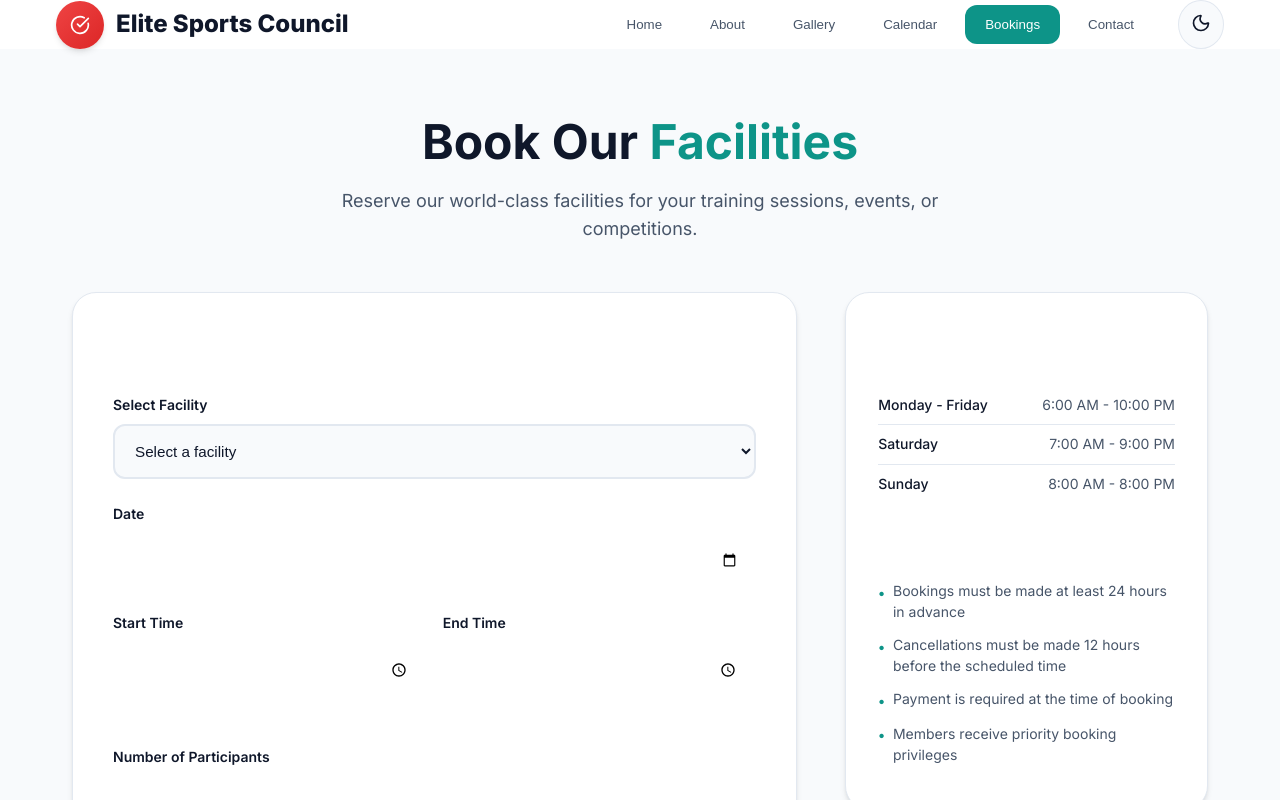
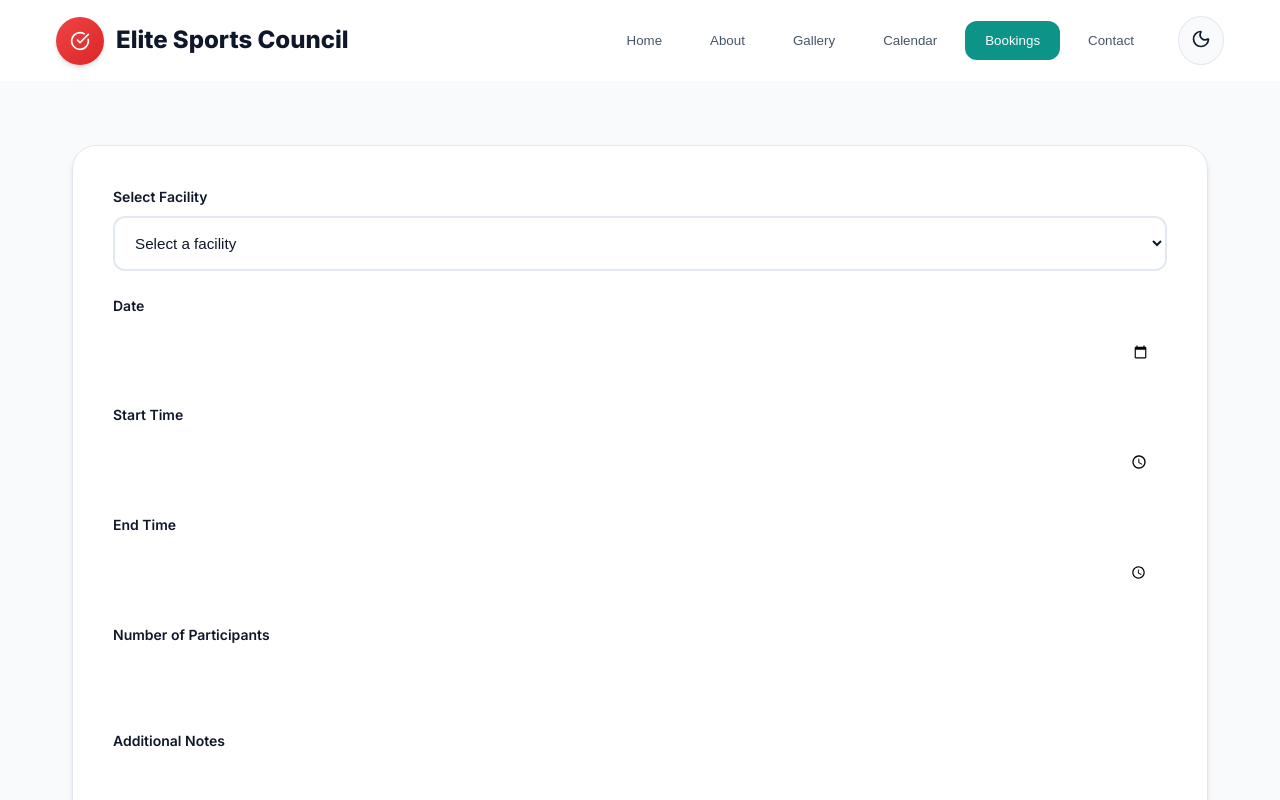
Before and after one commit to AdarshReddy2106/Sports_IITPkd, a React (Vite) app: page / in a window 1280 px wide. Both pictures are taken after a click on the button "Bookings". Shown: the top 800 px of the page. Built offline with nearby package versions, Linux system fonts and the light colour scheme.

Commit message:
modified Styles

```diff
--- a/src/index.css
+++ b/src/index.css
@@ -77,7 +77,7 @@ p {
 .container {
   max-width: 1200px;
   margin: 0 auto;
-  padding: 0 1rem;
+  padding: 1rem 1rem;
 }
 
 .section {
--- a/src/pages/Bookings.css
+++ b/src/pages/Bookings.css
@@ -82,7 +82,7 @@
   padding: 1rem;
   border: 2px solid var(--border-primary);
   border-radius: 0.75rem;
-  background: var(--bg-secondary);
+  background: var(--bg-primary);
   color: var(--text-primary);
   transition: all 0.3s ease;
   font-size: 0.95rem;
--- a/src/pages/Bookings.jsx
+++ b/src/pages/Bookings.jsx
@@ -1,5 +1,4 @@
 import React, { useState } from 'react';
-import { Phone, Mail } from 'lucide-react';
 import './Bookings.css';
 
 const Bookings = () => {
@@ -22,132 +21,68 @@ const Bookings = () => {
   return (
     <div className="bookings-container">
       <div className="bookings-wrapper">
-        <div className="bookings-header">
-          <h2 className="bookings-title">
-            Book Our <span className="accent">Facilities</span>
-          </h2>
-          <p className="bookings-description">
-            Reserve our world-class facilities for your training sessions, events, or competitions.
-          </p>
-        </div>
-
-        <div className="bookings-content">
-          <div className="booking-form-card">
-            <h3 className="form-title">Facility Booking</h3>
+        <form className="booking-form-card">
           <div className="form-group">
             <label className="form-label">Select Facility</label>
             <select
+              className="form-select"
               value={selectedFacility}
-                onChange={(e) => setSelectedFacility(e.target.value)}
-                className="form-select"
+              onChange={e => setSelectedFacility(e.target.value)}
             >
               <option value="">Select a facility</option>
-                {facilities.map(facility => (
-                  <option key={facility.id} value={facility.id}>{facility.name}</option>
+              {facilities.map(fac => (
+                <option key={fac.id} value={fac.id}>{fac.name}</option>
               ))}
             </select>
           </div>
-
           <div className="form-group">
             <label className="form-label">Date</label>
             <input
               type="date"
+              className="form-input"
               value={bookingDate}
-                onChange={(e) => setBookingDate(e.target.value)}
-                className="form-input"
+              onChange={e => setBookingDate(e.target.value)}
             />
           </div>
-
-            <div className="form-row">
           <div className="form-group">
             <label className="form-label">Start Time</label>
             <input
               type="time"
+              className="form-input"
               value={startTime}
-                  onChange={(e) => setStartTime(e.target.value)}
-                  className="form-input"
+              onChange={e => setStartTime(e.target.value)}
             />
           </div>
           <div className="form-group">
             <label className="form-label">End Time</label>
             <input
               type="time"
+              className="form-input"
               value={endTime}
-                  onChange={(e) => setEndTime(e.target.value)}
-                  className="form-input"
+              onChange={e => setEndTime(e.target.value)}
             />
           </div>
-            </div>
-
           <div className="form-group">
             <label className="form-label">Number of Participants</label>
             <input
               type="number"
+              className="form-input"
               value={participants}
-                onChange={(e) => setParticipants(e.target.value)}
-                className="form-input"
-                placeholder="Enter number of participants"
+              onChange={e => setParticipants(e.target.value)}
+              min={1}
             />
           </div>
-
           <div className="form-group">
             <label className="form-label">Additional Notes</label>
             <textarea
+              className="form-textarea"
               value={notes}
-                onChange={(e) => setNotes(e.target.value)}
-                className="form-textarea"
-                placeholder="Any additional requirements or notes"
+              onChange={e => setNotes(e.target.value)}
+              placeholder="Any special requests?"
             />
           </div>
-
-            <button className="submit-btn">
-              Book Now
-            </button>
-          </div>
-
-          <div className="sidebar">
-            <div className="info-card">
-              <h3 className="info-title">Booking Information</h3>
-              <div className="hours-table">
-                <div className="hours-row">
-                  <span className="hours-day">Monday - Friday</span>
-                  <span className="hours-time">6:00 AM - 10:00 PM</span>
-                </div>
-                <div className="hours-row">
-                  <span className="hours-day">Saturday</span>
-                  <span className="hours-time">7:00 AM - 9:00 PM</span>
-                </div>
-                <div className="hours-row">
-                  <span className="hours-day">Sunday</span>
-                  <span className="hours-time">8:00 AM - 8:00 PM</span>
-                </div>
-              </div>
-
-              <h4 className="info-title" style={{ marginTop: '2rem', marginBottom: '1rem' }}>Booking Policies</h4>
-              <ul className="policies-list">
-                <li className="policy-item">Bookings must be made at least 24 hours in advance</li>
-                <li className="policy-item">Cancellations must be made 12 hours before the scheduled time</li>
-                <li className="policy-item">Payment is required at the time of booking</li>
-                <li className="policy-item">Members receive priority booking privileges</li>
-              </ul>
-            </div>
-
-            <div className="help-card">
-              <h3 className="help-title">Need Help?</h3>
-              <p className="help-description">Our team is ready to assist you with your booking needs. Contact us for personalized assistance.</p>
-              <div className="contact-info">
-                <div className="contact-item">
-                  <Phone className="contact-icon" />
-                  <span>+1 (555) 123-4567</span>
-                </div>
-                <div className="contact-item">
-                  <Mail className="contact-icon" />
-                  <span>bookings@elitesports.com</span>
-                </div>
-              </div>
-            </div>
-          </div>
-        </div>
+          <button type="submit" className="btn btn-primary">Book Now</button>
+        </form>
       </div>
     </div>
   );
```
Lines whose indentation alone changed are shown as unchanged.
